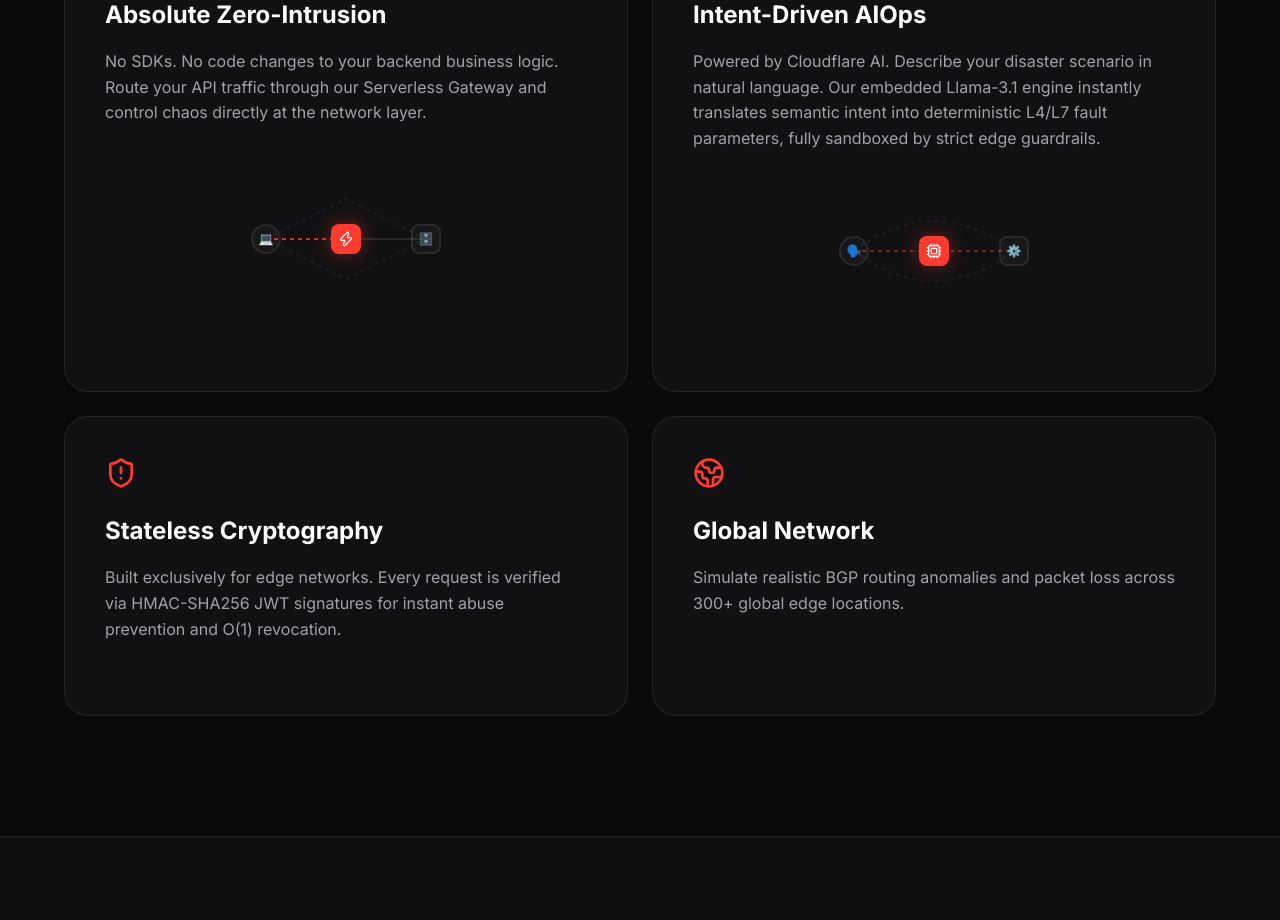
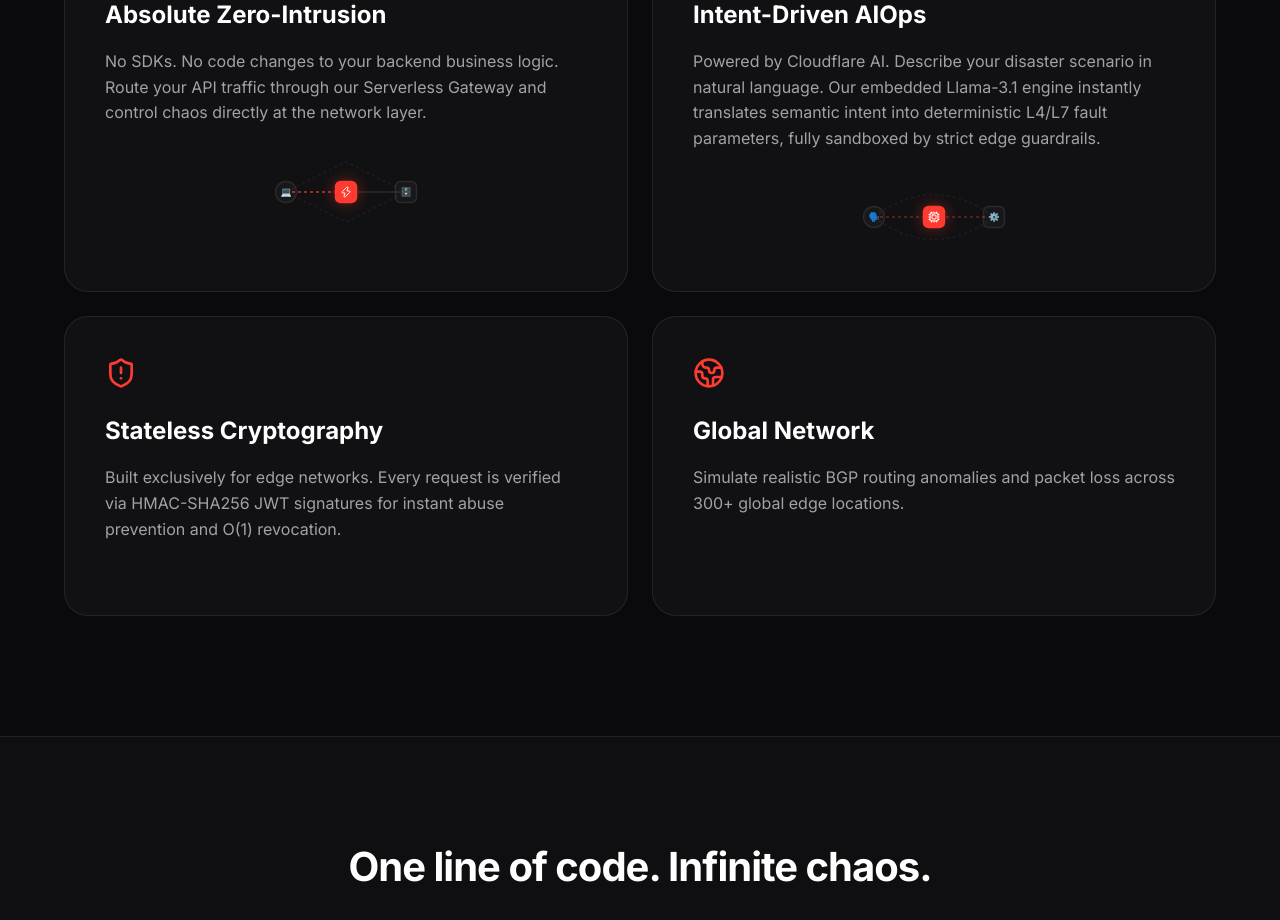
Before and after one commit to AndrewWangDev/panic_design, a Next.js app: page / in a window 1280 px wide. Shown: the part 1100-2020 px from the top of the page. Built offline with nearby package versions, Linux system fonts and the light colour scheme; no server answers.

Commit message:
style(ui): reduce height of top cards by scaling vector graphics to align perfectly with bottom row

```diff
--- a/src/app/page.tsx
+++ b/src/app/page.tsx
@@ -243,8 +243,8 @@ function HomeContent() {
               </p>
             </div>
             {/* Minimal CSS Network Topology Vector */}
-            <div style={{ flex: 1, minHeight: '200px', display: 'flex', alignItems: 'center', justifyContent: 'center', position: 'relative' }}>
-              <div style={{ position: 'relative', width: '240px', height: '140px' }}>
+            <div style={{ display: 'flex', alignItems: 'center', justifyContent: 'center', position: 'relative', height: '100px', marginTop: '16px', marginBottom: '-16px' }}>
+              <div style={{ position: 'relative', width: '240px', height: '140px', transform: 'scale(0.75)', transformOrigin: 'center' }}>
                 <svg width="100%" height="100%" viewBox="0 0 240 140" style={{ position: 'absolute', top: 0, left: 0 }}>
                   <path d="M40 70 L120 30 L200 70 L120 110 Z" fill="none" stroke="rgba(255,255,255,0.05)" strokeWidth="2" strokeDasharray="4 4" />
                   <line x1="40" y1="70" x2="120" y2="70" stroke="rgba(255,59,48,0.8)" strokeWidth="2" strokeDasharray="4 4" />
@@ -267,8 +267,8 @@ function HomeContent() {
               </p>
             </div>
             {/* Minimal CSS AI Vector */}
-            <div style={{ flex: 1, minHeight: '200px', display: 'flex', alignItems: 'center', justifyContent: 'center', position: 'relative' }}>
-              <div style={{ position: 'relative', width: '240px', height: '140px' }}>
+            <div style={{ display: 'flex', alignItems: 'center', justifyContent: 'center', position: 'relative', height: '100px', marginTop: '16px', marginBottom: '-16px' }}>
+              <div style={{ position: 'relative', width: '240px', height: '140px', transform: 'scale(0.75)', transformOrigin: 'center' }}>
                 <svg width="100%" height="100%" viewBox="0 0 240 140" style={{ position: 'absolute', top: 0, left: 0 }}>
                   <path d="M40 70 Q120 10 200 70" fill="none" stroke="rgba(255,255,255,0.05)" strokeWidth="2" strokeDasharray="4 4" />
                   <path d="M40 70 Q120 130 200 70" fill="none" stroke="rgba(255,255,255,0.05)" strokeWidth="2" strokeDasharray="4 4" />
```
